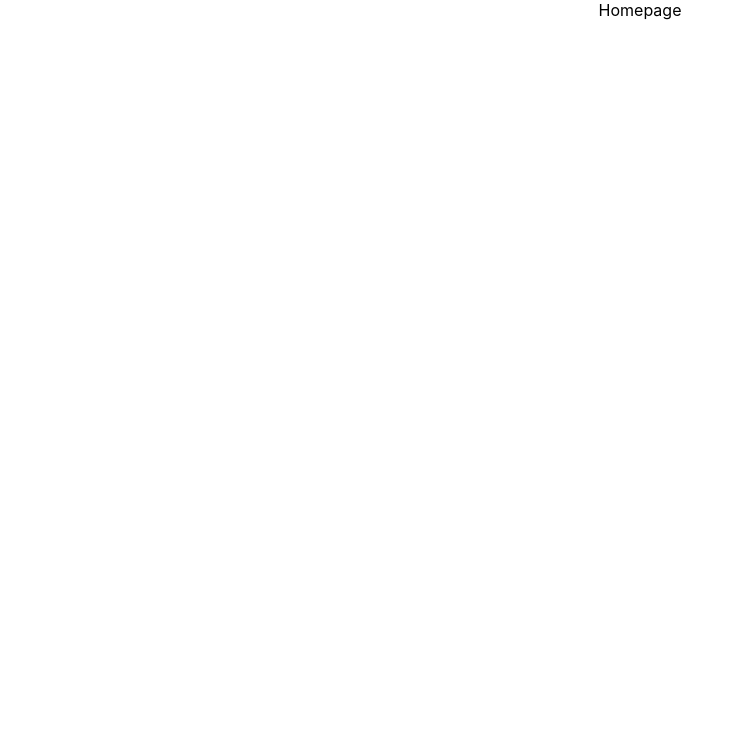
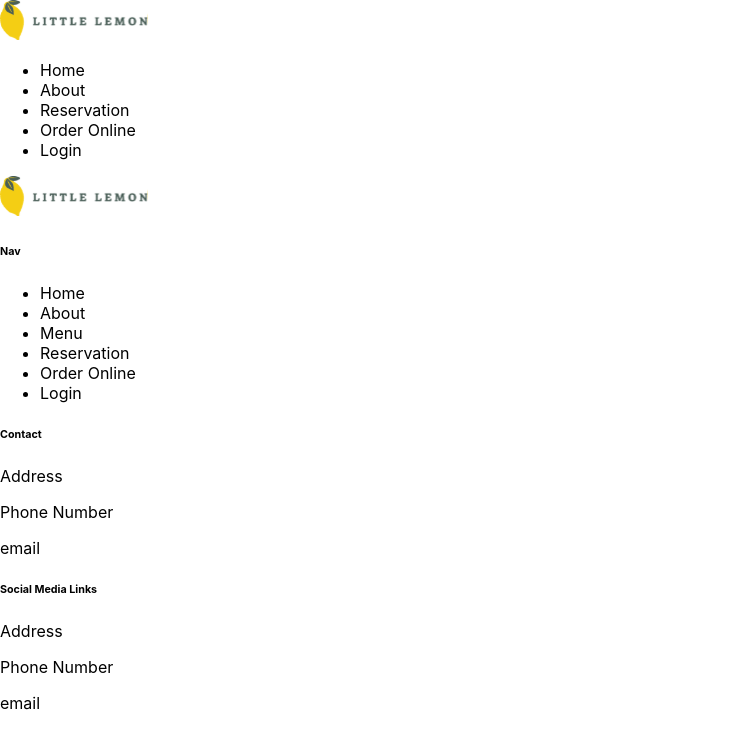
Before and after one commit to mic-meier/meta-frontend-capstone, a React (Create React App) app: page / in a window 1280 px wide. Shown: the top 748 px of the page, without its empty margins (0-744 px from the left). Built offline with nearby package versions, Linux system fonts and the light colour scheme.

Commit message:
feat: Set up basic components and scaffolding

```diff
--- a/src/App.js
+++ b/src/App.js
@@ -1,7 +1,19 @@
 import "./App.css";
+import Footer from "./components/Footer";
+import Header from "./components/Header";
+import Main from "./components/Main";
+import Nav from "./components/Nav";
 
 function App() {
-  return <div className="App">Homepage</div>;
+  return (
+    <>
+      <Header>
+        <Nav />
+      </Header>
+      <Main></Main>
+      <Footer />
+    </>
+  );
 }
 
 export default App;
--- /dev/null
+++ b/src/components/Footer.js
@@ -0,0 +1,32 @@
+import Logo from "../assets/Logo.svg";
+
+export default function Footer({ children }) {
+  return (
+    <footer>
+      <img src={Logo} alt="Little Lemon Logo" />
+      <div>
+        <h6>Nav</h6>
+        <ul>
+          <li>Home</li>
+          <li>About</li>
+          <li>Menu</li>
+          <li>Reservation</li>
+          <li>Order Online</li>
+          <li>Login</li>
+        </ul>
+      </div>
+      <div>
+        <h6>Contact</h6>
+        <p>Address</p>
+        <p>Phone Number</p>
+        <p>email</p>
+      </div>
+      <div>
+        <h6>Social Media Links</h6>
+        <p>Address</p>
+        <p>Phone Number</p>
+        <p>email</p>
+      </div>
+    </footer>
+  );
+}
--- /dev/null
+++ b/src/components/Header.js
@@ -0,0 +1,10 @@
+import Logo from "../assets/Logo.svg";
+
+export default function Header({ children }) {
+  return (
+    <header>
+      <img src={Logo} alt="Little Lemon Logo" />
+      {children}
+    </header>
+  );
+}
--- /dev/null
+++ b/src/components/Main.js
@@ -0,0 +1,3 @@
+export default function Main({ children }) {
+  return <main>{children}</main>;
+}
--- /dev/null
+++ b/src/components/Nav.js
@@ -0,0 +1,13 @@
+export default function Nav() {
+  return (
+    <nav>
+      <ul>
+        <li>Home</li>
+        <li>About</li>
+        <li>Reservation</li>
+        <li>Order Online</li>
+        <li>Login</li>
+      </ul>
+    </nav>
+  );
+}
```
Also changed, not shown: src/assets/Logo .svg (added), src/assets/Logo.svg (added).
